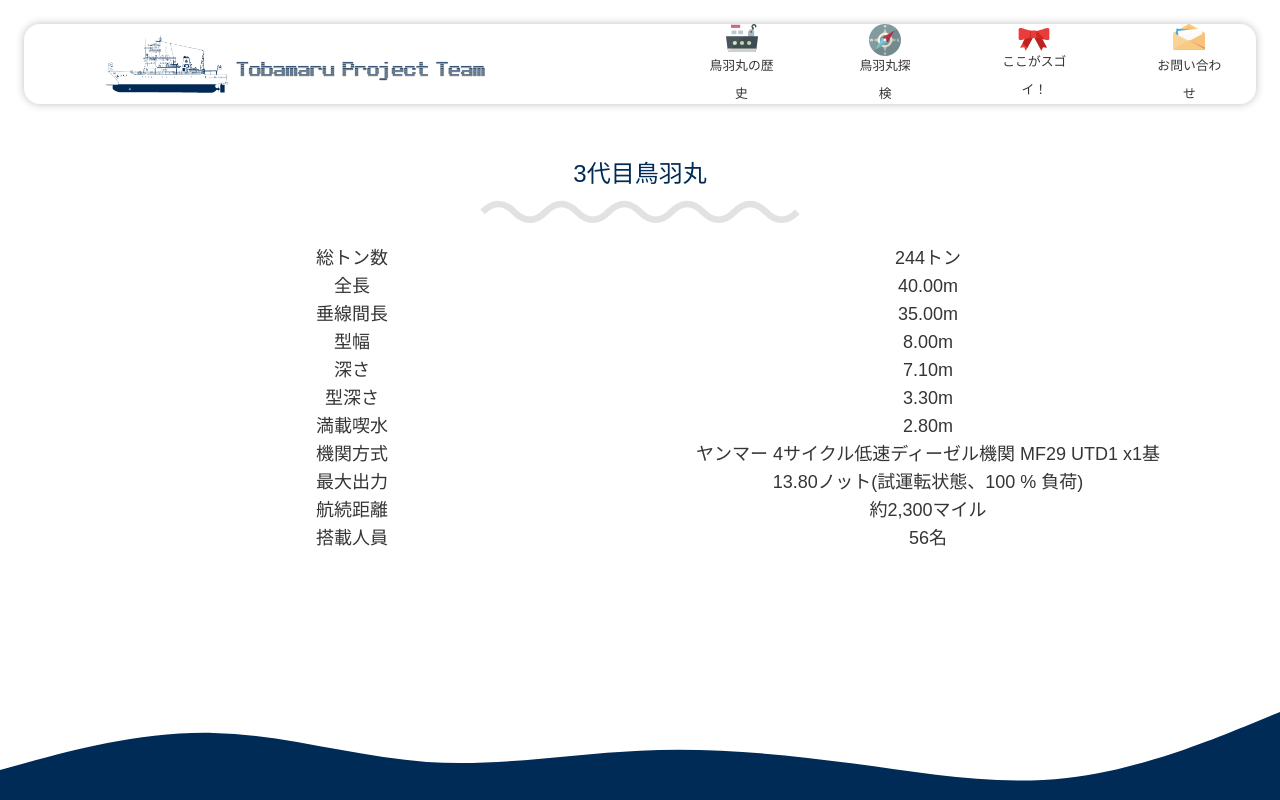
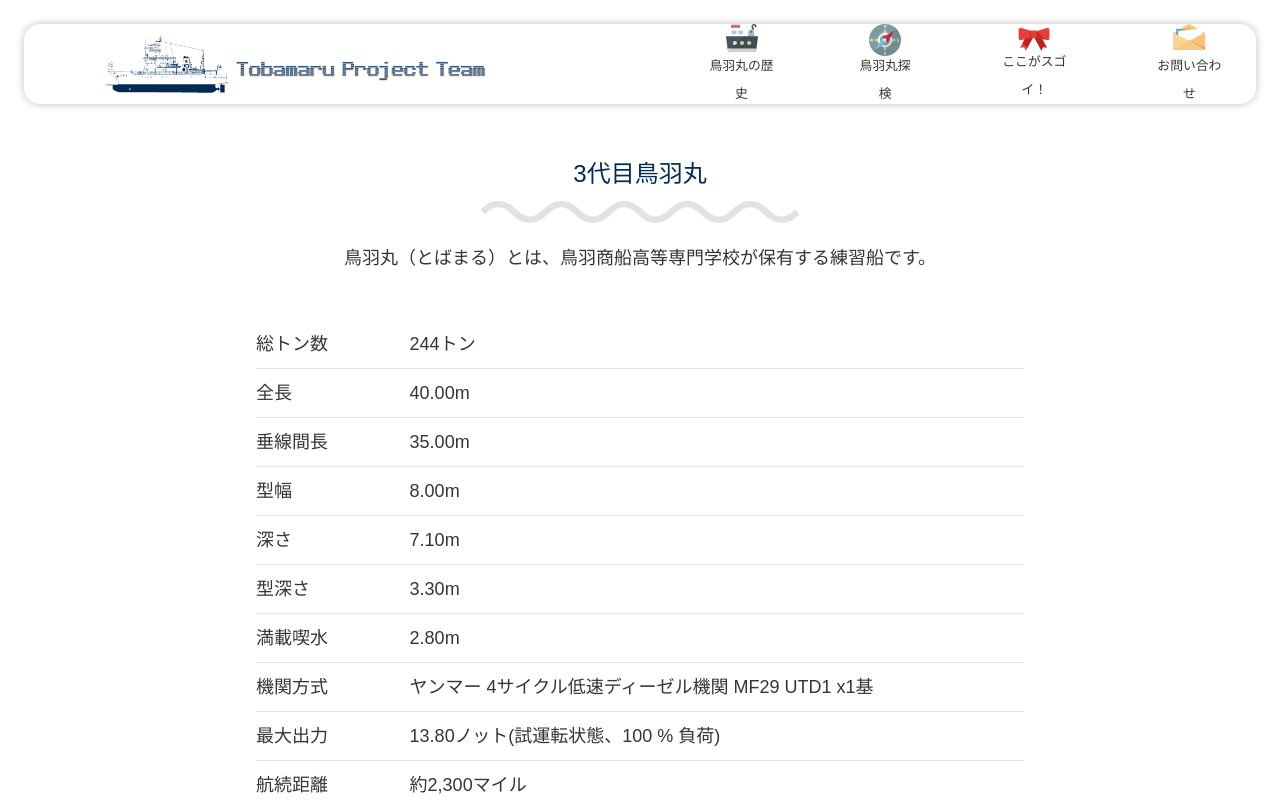
Before and after one commit to takara2314/3rd-tobamaru-lastyear, a SvelteKit app: page /3rd-tobamaru in a window 1280 px wide. Shown: the top 800 px of the page. Built offline with nearby package versions, Linux system fonts and the light colour scheme; a web font is replaced by a local one.

Commit message:
Add: 鳥羽丸の詳細ページ

```diff
--- a/src/routes/3rd-tobamaru/+page.svelte
+++ b/src/routes/3rd-tobamaru/+page.svelte
@@ -1,5 +1,6 @@
 <script>
   import MetaTags from "../../components/MetaTags.svelte";
+    import PrimaryBtn from "../../components/buttons/PrimaryBtn.svelte";
   import H2 from "../../components/headers/H2.svelte";
 
   const profiles = [
@@ -61,6 +62,9 @@
     <H2>
       3代目鳥羽丸
     </H2>
+    <div>
+      鳥羽丸（とばまる）とは、鳥羽商船高等専門学校が保有する練習船です。
+    </div>
 
     <table>
       <tbody>
@@ -69,13 +73,18 @@
             <th>
               {profile.label}
             </th>
-            <td class="text-left" id="generated-id-1697519727797-itfx8ull5">
+            <td class="text-left">
               {profile.value}
             </td>
           </tr>
         {/each}
       </tbody>
     </table>
+
+    <PrimaryBtn
+      label="商船学科のページで詳しく見る！"
+      href="https://www.maritime.toba-cmt.ac.jp/tobamaru/"
+    />
   </article>
 </main>
 
@@ -88,12 +97,37 @@
 
   table {
     width: 90%;
+    margin-top: 3rem;
+    margin-bottom: 3rem;
+    text-align: left;
+  }
+
+  tr {
+    line-height: 3rem;
+    border-bottom: solid 0.1rem rgb(226, 226, 226);
   }
 
   th {
     width: 50%;
   }
+
   td {
     width: 50%;
   }
+
+  @media (min-width: 1024px) {
+    table {
+      width: 60%;
+      margin-top: 3rem;
+      text-align: left;
+    }
+
+    th {
+      width: 20%;
+    }
+
+    td {
+      width: 80%;
+    }
+  }
 </style>
```
